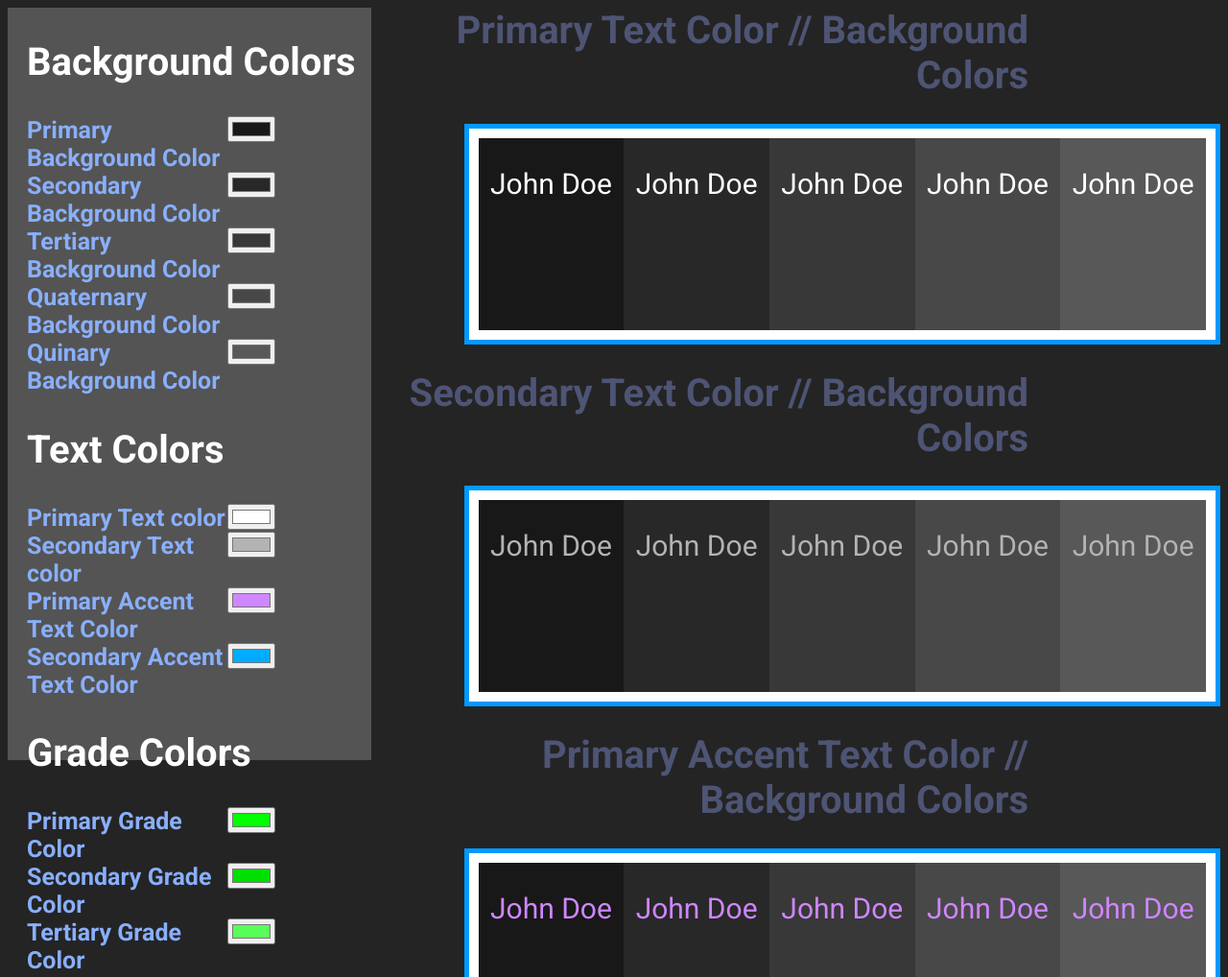
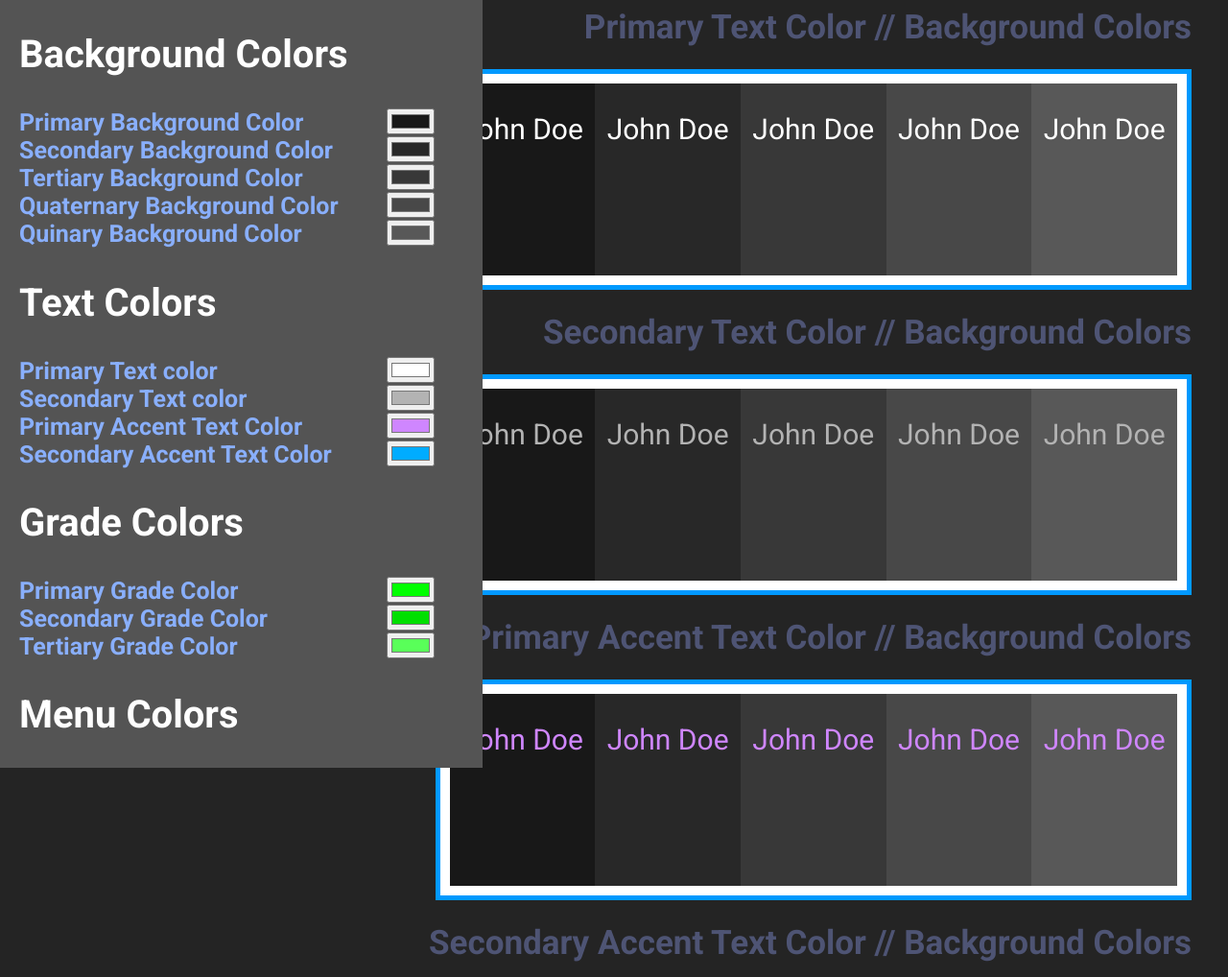
Before and after one commit to XorrDev/xorrdev.github.io, a plain HTML site: page themepunk/index.html in a window 1280 px wide. Shown: the top 1018 px of the page at 96% size. Drawn offline with Linux system fonts and the light colour scheme.

Commit message:
Optimization for smaller screen devices

```diff
--- a/themepunk/Thp-Styling.css
+++ b/themepunk/Thp-Styling.css
@@ -37,7 +37,7 @@
     padding: 10px;
     text-align: center;
     background-color: #FFFFFF;
-    margin-right: 0px;
+    margin-right: 30px;
 }
 #PrimaryBackgroundColor {
     background-color: var(--BackgroundColor1);
@@ -92,9 +92,9 @@
 }
 h1 {
     text-align: right;
-    font-size: 40px;
+    font-size: 35px;
     color: rgb(78, 84, 116);
-    margin-right: 200px;
+    margin-right: 30px;
 }
 h2 {
     text-align: left;
@@ -110,14 +110,16 @@ html {
 }
 div#sticky {
     position: -webkit-sticky;
-    position: sticky;
+    position: fixed; width: 100%;
     top: 0px;
     background-color: #545454;
     font-size: 20px;
-    width: 30%;
+    width: auto;
     margin: auto;
     height: 100%;
     float: left;
+    overflow: auto;
+    left: 0;
 }
 .Category {
     text-align: left;
@@ -128,7 +130,8 @@ div#sticky {
 }
 input {
     float: right;
-    margin-right: 100px;
+    margin-left: 50px;
+    margin-right: 50px;
 }
 #Buttons {
     color: #FFFFFF;
@@ -187,3 +190,41 @@ input {
     90%   {opacity: 50%;}
     100%   {opacity: 0%;}
 }
+
+
+
+
+::-webkit-scrollbar {
+    width: 10px;
+}
+
+::-webkit-scrollbar-track {
+    background: #181818;
+}
+
+::-webkit-scrollbar-thumb {
+    background: #0099ff;
+}
+
+::-webkit-scrollbar-thumb:hover {
+    background: #0099ff;
+}
+
+
+
+
+div#sticky::-webkit-scrollbar {
+    width: 10px;
+}
+
+div#sticky::-webkit-scrollbar-track {
+    background: #181818;
+}
+
+div#sticky::-webkit-scrollbar-thumb {
+    background: #0099ff;
+}
+
+div#sticky::-webkit-scrollbar-thumb:hover {
+    background: #0099ff;
+}
--- a/themepunk/index.html
+++ b/themepunk/index.html
@@ -2,7 +2,7 @@
     <head>
         <link rel="stylesheet" href="Thp-Styling.css">
         <title>
-            EC Themepunk
+            ECHO Caves - ThemePunk
         </title>
         <link rel="icon" href="icons/icon128.png" type="image/png">
     </head>
```
